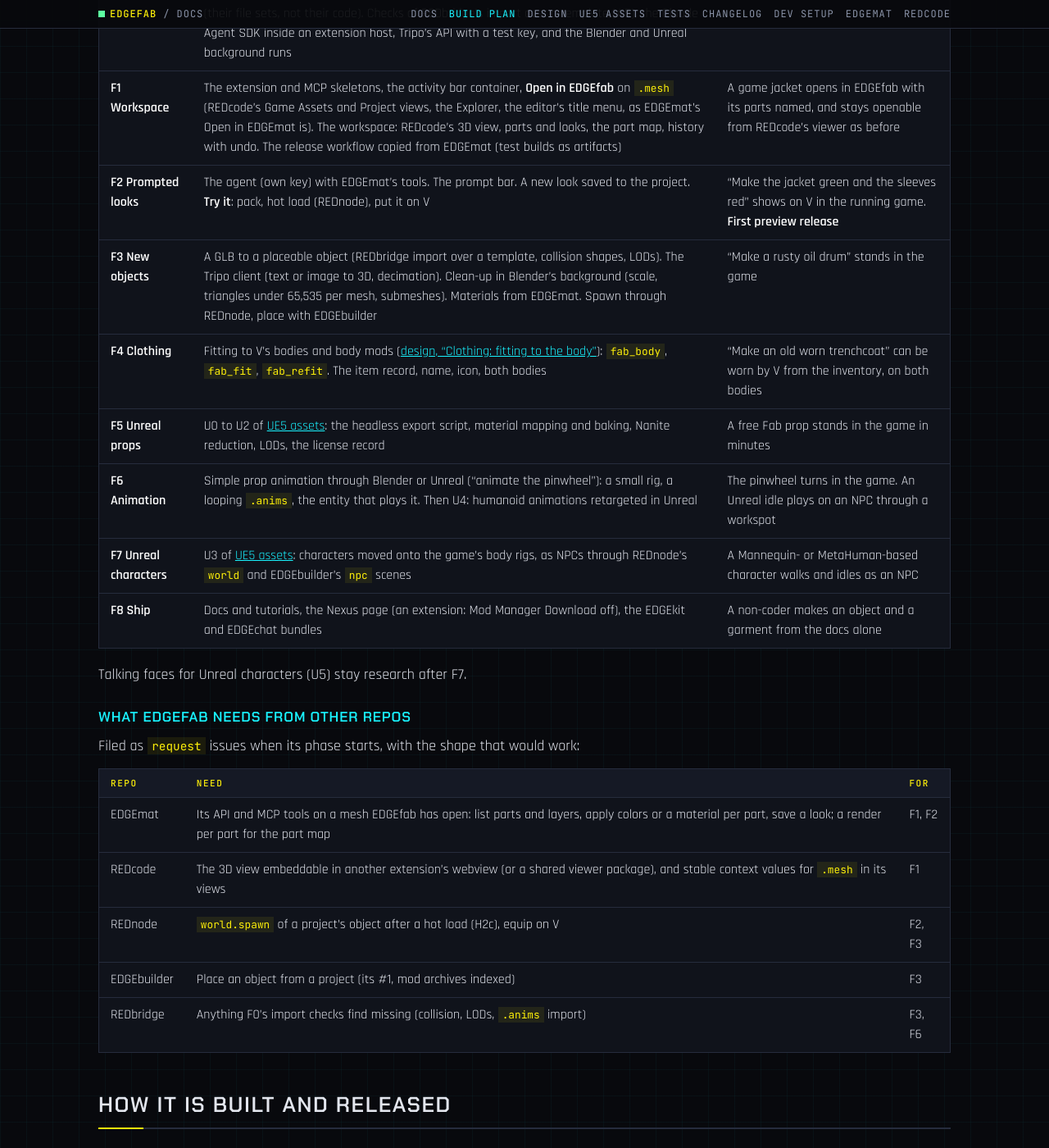
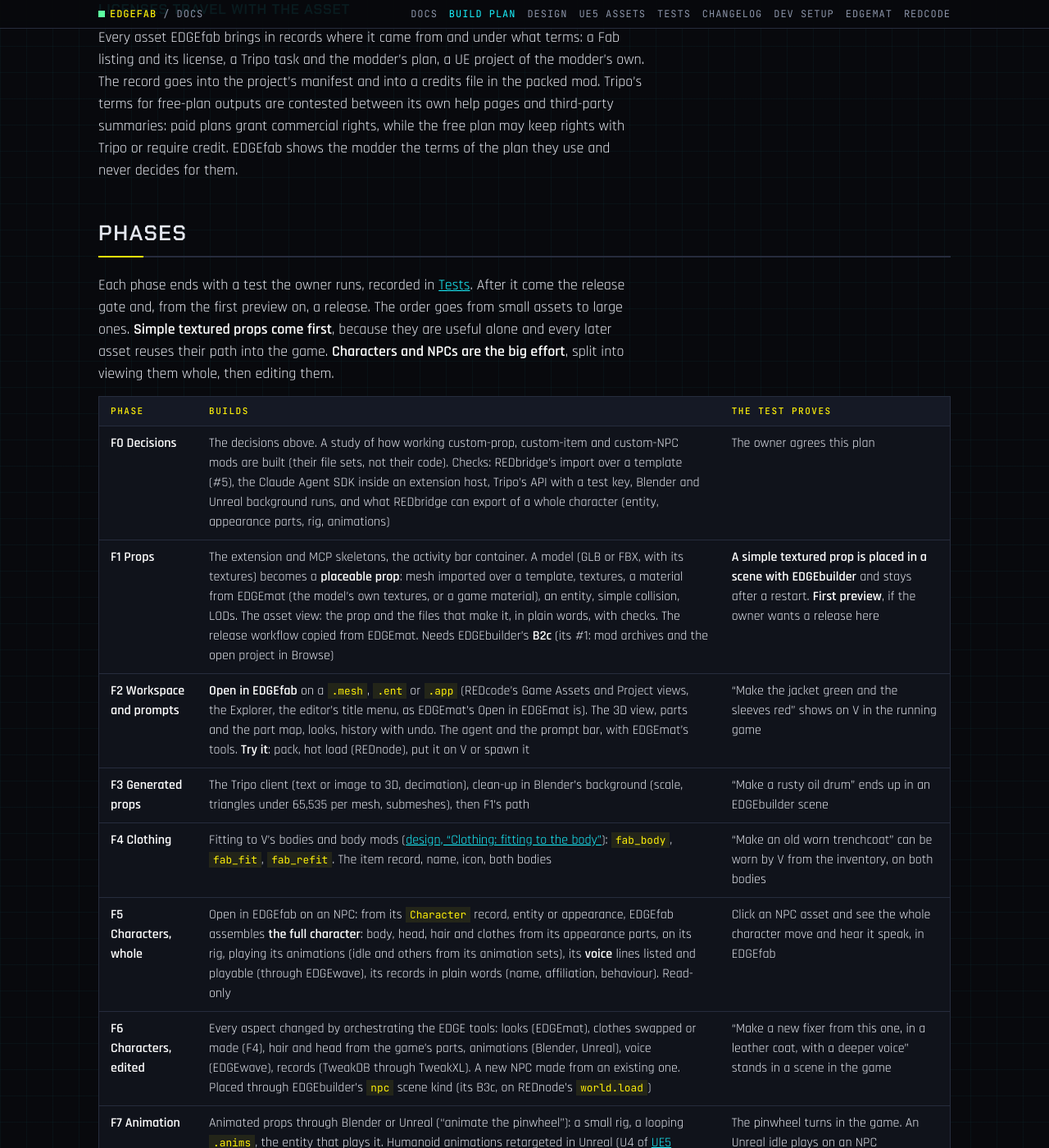
Before and after one commit to Edgemodders/EDGEfab, a Jekyll site: the page built from docs/plan.md, in a window 1280 px wide and 1400 px high, scrolled down 2856 px. Shown: the whole window at 82% size. Built offline with Jekyll 4.4.1, drawn with Linux system fonts in a browser that asks for light colours; some of the changed text lies outside the part shown.

Commit message:
Plan: a full-spectrum fabricator; props first, then whole characters and NPCs
The owner, 2026-10-25: EDGEfab is not a mesh editor; its goal is the whole game asset
(props, clothing, characters, NPCs with materials, rigs, animations, voice, records).
F1 is now simple textured props placed with EDGEbuilder (its B2c, #1). F5 views a whole
NPC (clothes, animation, voice), F6 edits every aspect through the EDGE tools. F0 to F9.

Co-Authored-By: Claude Opus 5.5 <noreply@anthropic.com>

````diff
--- a/docs/plan.md
+++ b/docs/plan.md
@@ -10,50 +10,59 @@ title: Build plan
 
 The owner, 2026-10-25:
 
-> EDGEfab will connect to various MCP servers like Blender and UE to do meshwork, and the ultimate goal is to prompt new mesh-based assets. It can connect to an AI service for text to mesh like Tripo. `.mesh` objects still open REDcode's 3D viewer when clicked, but the right-click menu adds **Open in EDGEfab**, where changes to the mesh and its materials are made in one place, by prompts.
+> EDGEfab is not a mesh editor the way Blender is. It is a **full-spectrum fabricator**: it can load a mesh and do things with it, but its goal is the **game asset**. So clothing, props, characters, NPCs and everything that goes with them. It connects to MCP servers like Blender's and Unreal's for meshwork, and to AI services like Tripo for text to mesh; the ultimate goal is to prompt new assets. `.mesh` files still open REDcode's 3D viewer when clicked, and the right-click menu adds **Open in EDGEfab**, where an asset is changed in one place, by prompts.
+
+| The unit of work | What it includes | |
+|---|---|---|
+| A **prop** | Mesh, materials and looks, entity, collision, LODs; placed in a scene by EDGEbuilder | First |
+| A piece of **clothing** | A mesh per body, looks, item record, name, icon, layering | |
+| A **character or NPC** | Body, head, hair, clothes (its appearances), rig and animations, voice, its records (who it is, how it behaves), where it stands | The big one |
+
+Blender, Unreal, Tripo and EDGEmat are tools EDGEfab orchestrates. EDGEfab itself owns the asset: what it is made of, that its files agree, and getting it into the game.
 
 | The modder says | EDGEfab sends it to | What comes back |
 |---|---|---|
-| "Make the jacket green and the sleeves red" | **EDGEmat** (colors, `mat_apply`), on the parts named "jacket" and "sleeves" | A new look on the same mesh |
+| "Make the jacket green and the sleeves red" | **EDGEmat** (colors, `mat_apply`), on the parts named "jacket" and "sleeves" | A new look on the same garment |
 | "Make an old worn trenchcoat" | **Tripo** (text to 3D), then EDGEfab's Blender steps (clean, fit to V's bodies, weights), then **EDGEmat** (a worn material) | A new garment V can wear |
 | "Animate the pinwheel" | **Blender** or **Unreal Engine** (a looping clip on a small rig) | An animated prop |
-| "Bring in this Fab prop" | **Unreal Engine** (export, bake), then Blender, then REDbridge | A placeable object ([UE5 assets](ue-assets.html)) |
+| "Give this NPC a deeper voice and a leather coat" | **EDGEwave** for the voice, EDGEfab's clothing for the coat | The same NPC, changed |
+| "Bring in this Fab prop" | **Unreal Engine** (export, bake), then Blender, then REDbridge | A placeable prop ([UE5 assets](ue-assets.html)) |
 
-The long-term goal is to bring free and royalty-free Unreal Engine assets into the game, and in the end to prompt new mesh-based assets from nothing.
+The long-term goals: bring free and royalty-free Unreal Engine assets into the game, and prompt new assets from nothing.
 
 ## What changes in the design
 
-Draft 0.1 said "EDGEfab does not connect to Blender: the assistant connects to both servers". The vision changes that. **EDGEfab becomes the place where the modder prompts**, so it needs its own agent that connects to the other servers as their client. Its MCP server stays, so Claude Code and REDagent can still drive everything from outside.
+Draft 0.1 said "EDGEfab does not connect to Blender: the assistant connects to both servers". The vision changes that. **EDGEfab becomes the place where the modder works on an asset by prompts**, so it needs its own agent that connects to the other servers as their client. Its MCP server stays, so Claude Code and REDagent can still drive everything from outside.
 
 ```
-                       ┌───────────────────────── EDGEfab (VS Code) ─────────────────────────┐
- right-click a .mesh ─►│  Workspace: 3D view · parts · looks · history · prompt bar          │
-                       │                    │                                                 │
-                       │                 the agent  (Claude Agent SDK, the modder's own key) │
-                       └────────┬───────────┬───────────┬───────────┬───────────┬────────────┘
-                          MCP client   MCP client   own client   MCP client   MCP client
-                                │           │           │           │           │
-                             EDGEmat     REDcode      Tripo      Blender     Unreal MCP
-                            materials   files, pack  text→mesh   (opt-in)   (opt-in, UE 5.8)
-                                │           │                       │           │
-                                └── REDbridge (game files) ─────────┴── EDGEfab's own background
-                                                                        scripts (blender --background,
-                                                                        UnrealEditor-Cmd)
+                         ┌──────────────────────────── EDGEfab (VS Code) ─────────────────────────────┐
+ Open in EDGEfab on a ──►│  The asset: 3D view (body, clothes, animation) · parts · looks · voice ·   │
+ .mesh, .ent, .app or    │  records · files that make it · checks · history · prompt bar              │
+ a Character/Item record │                          │                                                 │
+                         │                       the agent  (Claude Agent SDK, the modder's own key)  │
+                         └──┬─────────┬─────────┬─────────┬─────────┬─────────┬─────────┬────────────┘
+                         EDGEmat   EDGEwave   REDcode    Tripo    Blender   Unreal    REDnode, EDGEbuilder
+                        materials   voice   files, pack text→mesh (opt-in) (opt-in)  try it, place it
+                            │                   │                    │        │
+                            └──── REDbridge (game files) ────────────┴────────┴── EDGEfab's own background
+                                                                                   scripts (blender --background,
+                                                                                   UnrealEditor-Cmd)
  EDGEfab's own MCP server ◄── Claude Code, REDagent (the same tools, from outside)
 ```
 
 | Decision for F0 | Recommendation | Why |
 |---|---|---|
+| What EDGEfab opens | **A game asset**, reached from any of its files: a `.mesh`, `.ent` or `.app`, or a TweakDB `Character` or `Items` record. EDGEfab finds the rest of the asset from there | The asset is the unit, not the file |
 | The agent inside EDGEfab | **Claude Agent SDK, with the modder's own Anthropic API key**, as REDagent decided | Anthropic doesn't allow claude.ai login in third-party products. The SDK connects to MCP servers over stdio and HTTP. Whether it packages cleanly inside a VS Code extension is unverified |
 | Without a key | Everything still works by hand (buttons and fields), and Claude Code can drive it through EDGEfab's MCP server | AI stays optional, as in every EDGE tool |
 | Two layers for Blender, and the same for Unreal | **Fixed steps run by EDGEfab's own scripts** in the background (`blender --background`, `UnrealEditor-Cmd -run=pythonscript`). Free-form work goes through the opt-in Blender MCP or Unreal MCP servers | The fixed steps are safe and give the same result every time. Free-form steps are where an AI writes code, so the modder opts in |
 | Tripo | **EDGEfab's own client for Tripo's REST API**, with the modder's own key, the same way EDGEmat calls its image services | Tripo has no official MCP server (community ones exist). The REST API covers text and image to 3D, decimation, texturing and rigging. One client is easier to guard than a third-party server |
 | Other text-to-mesh services | Later, behind the same interface (Meshy, Hunyuan3D, Rodin) | One service first |
-| Open in EDGEfab beside Open in EDGEmat | Both stay: EDGEmat for editing a material by hand, EDGEfab for the prompt workspace that calls EDGEmat | To confirm with the owner |
+| Open in EDGEfab beside Open in EDGEmat | Both stay: EDGEmat for editing a material by hand, EDGEfab for the whole asset, which calls EDGEmat | To confirm with the owner |
 
 ### Words to parts
 
-"The sleeves" must name something EDGEfab can change. On a game garment, a part is a **submesh** or a **mask layer** in its multilayered material (EDGEmat already maps layers). EDGEfab keeps a **part map** per mesh: names for its submeshes and mask layers. The map is made once by rendering each part highlighted, asking the model to name it, and letting the modder correct the names. It is stored with the project. The agent then resolves "sleeves" through the map, never by guessing. If no part matches, it asks.
+"The sleeves" must name something EDGEfab can change. On a game asset a part is a **submesh**, a **mask layer** in a multilayered material (EDGEmat already maps layers), or, on a character, an **appearance part** (head, torso, legs, a garment). EDGEfab keeps a **part map** per asset: plain names for those parts. The map is made once by rendering each part highlighted, asking the model to name it, and letting the modder correct the names. It is stored with the project. The agent then resolves "sleeves" through the map, never by guessing. If no part matches, it asks.
 
 ### Licenses travel with the asset
 
@@ -61,21 +70,22 @@ Every asset EDGEfab brings in records where it came from and under what terms: a
 
 ## Phases
 
-Each phase ends with a test the owner runs, recorded in [Tests](testing.html). After it come the release gate and, from the first preview on, a release. **Objects come before clothing, and both before Unreal**, because each builds on the one before it.
+Each phase ends with a test the owner runs, recorded in [Tests](testing.html). After it come the release gate and, from the first preview on, a release. The order goes from small assets to large ones. **Simple textured props come first**, because they are useful alone and every later asset reuses their path into the game. **Characters and NPCs are the big effort**, split into viewing them whole, then editing them.
 
 | Phase | Builds | The test proves |
 |---|---|---|
-| **F0 Decisions** | The decisions above. A study of how working custom-item and custom-object mods are built (their file sets, not their code). Checks of REDbridge's import over a template (#5), the Claude Agent SDK inside an extension host, Tripo's API with a test key, and the Blender and Unreal background runs | The owner agrees this plan |
-| **F1 Workspace** | The extension and MCP skeletons, the activity bar container, **Open in EDGEfab** on `.mesh` (REDcode's Game Assets and Project views, the Explorer, the editor's title menu, as EDGEmat's Open in EDGEmat is). The workspace: REDcode's 3D view, parts and looks, the part map, history with undo. The release workflow copied from EDGEmat (test builds as artifacts) | A game jacket opens in EDGEfab with its parts named, and stays openable from REDcode's viewer as before |
-| **F2 Prompted looks** | The agent (own key) with EDGEmat's tools. The prompt bar. A new look saved to the project. **Try it**: pack, hot load (REDnode), put it on V | "Make the jacket green and the sleeves red" shows on V in the running game. **First preview release** |
-| **F3 New objects** | A GLB to a placeable object (REDbridge import over a template, collision shapes, LODs). The Tripo client (text or image to 3D, decimation). Clean-up in Blender's background (scale, triangles under 65,535 per mesh, submeshes). Materials from EDGEmat. Spawn through REDnode, place with EDGEbuilder | "Make a rusty oil drum" stands in the game |
+| **F0 Decisions** | The decisions above. A study of how working custom-prop, custom-item and custom-NPC mods are built (their file sets, not their code). Checks: REDbridge's import over a template (#5), the Claude Agent SDK inside an extension host, Tripo's API with a test key, Blender and Unreal background runs, and what REDbridge can export of a whole character (entity, appearance parts, rig, animations) | The owner agrees this plan |
+| **F1 Props** | The extension and MCP skeletons, the activity bar container. A model (GLB or FBX, with its textures) becomes a **placeable prop**: mesh imported over a template, textures, a material from EDGEmat (the model's own textures, or a game material), an entity, simple collision, LODs. The asset view: the prop and the files that make it, in plain words, with checks. The release workflow copied from EDGEmat. Needs EDGEbuilder's **B2c** (its #1: mod archives and the open project in Browse) | **A simple textured prop is placed in a scene with EDGEbuilder** and stays after a restart. **First preview**, if the owner wants a release here |
+| **F2 Workspace and prompts** | **Open in EDGEfab** on a `.mesh`, `.ent` or `.app` (REDcode's Game Assets and Project views, the Explorer, the editor's title menu, as EDGEmat's Open in EDGEmat is). The 3D view, parts and the part map, looks, history with undo. The agent and the prompt bar, with EDGEmat's tools. **Try it**: pack, hot load (REDnode), put it on V or spawn it | "Make the jacket green and the sleeves red" shows on V in the running game |
+| **F3 Generated props** | The Tripo client (text or image to 3D, decimation), clean-up in Blender's background (scale, triangles under 65,535 per mesh, submeshes), then F1's path | "Make a rusty oil drum" ends up in an EDGEbuilder scene |
 | **F4 Clothing** | Fitting to V's bodies and body mods ([design, "Clothing: fitting to the body"](design.html#clothing-fitting-to-the-body)): `fab_body`, `fab_fit`, `fab_refit`. The item record, name, icon, both bodies | "Make an old worn trenchcoat" can be worn by V from the inventory, on both bodies |
-| **F5 Unreal props** | U0 to U2 of [UE5 assets](ue-assets.html): the headless export script, material mapping and baking, Nanite reduction, LODs, the license record | A free Fab prop stands in the game in minutes |
-| **F6 Animation** | Simple prop animation through Blender or Unreal ("animate the pinwheel"): a small rig, a looping `.anims`, the entity that plays it. Then U4: humanoid animations retargeted in Unreal | The pinwheel turns in the game. An Unreal idle plays on an NPC through a workspot |
-| **F7 Unreal characters** | U3 of [UE5 assets](ue-assets.html): characters moved onto the game's body rigs, as NPCs through REDnode's `world` and EDGEbuilder's `npc` scenes | A Mannequin- or MetaHuman-based character walks and idles as an NPC |
-| **F8 Ship** | Docs and tutorials, the Nexus page (an extension: Mod Manager Download off), the EDGEkit and EDGEchat bundles | A non-coder makes an object and a garment from the docs alone |
+| **F5 Characters, whole** | Open in EDGEfab on an NPC: from its `Character` record, entity or appearance, EDGEfab assembles **the full character**: body, head, hair and clothes from its appearance parts, on its rig, playing its animations (idle and others from its animation sets), its **voice** lines listed and playable (through EDGEwave), its records in plain words (name, affiliation, behaviour). Read-only | Click an NPC asset and see the whole character move and hear it speak, in EDGEfab |
+| **F6 Characters, edited** | Every aspect changed by orchestrating the EDGE tools: looks (EDGEmat), clothes swapped or made (F4), hair and head from the game's parts, animations (Blender, Unreal), voice (EDGEwave), records (TweakDB through TweakXL). A new NPC made from an existing one. Placed through EDGEbuilder's `npc` scene kind (its B3c, on REDnode's `world.load`) | "Make a new fixer from this one, in a leather coat, with a deeper voice" stands in a scene in the game |
+| **F7 Animation** | Animated props through Blender or Unreal ("animate the pinwheel"): a small rig, a looping `.anims`, the entity that plays it. Humanoid animations retargeted in Unreal (U4 of [UE5 assets](ue-assets.html)), played through workspots | The pinwheel turns in the game. An Unreal idle plays on an NPC |
+| **F8 Unreal assets** | U1 to U3 of [UE5 assets](ue-assets.html): the headless export script, material mapping and baking, Nanite reduction, the license record (props, through F1's path), then characters moved onto the game's body rigs (through F5 and F6's path) | A free Fab prop stands in a scene in minutes. A Mannequin- or MetaHuman-based character walks and idles as an NPC |
+| **F9 Ship** | Docs and tutorials, the Nexus page (an extension: Mod Manager Download off), the EDGEkit and EDGEchat bundles | A non-coder makes a prop, a garment and an NPC from the docs alone |
 
-Talking faces for Unreal characters (U5) stay research after F7.
+Talking faces for Unreal characters (U5) stay research. F8's props can move up right after F1 if the owner wants Unreal sooner, since they reuse F1's path.
 
 ### What EDGEfab needs from other repos
 
@@ -83,11 +93,13 @@ Filed as `request` issues when its phase starts, with the shape that would work:
 
 | Repo | Need | For |
 |---|---|---|
-| EDGEmat | Its API and MCP tools on a mesh EDGEfab has open: list parts and layers, apply colors or a material per part, save a look; a render per part for the part map | F1, F2 |
-| REDcode | The 3D view embeddable in another extension's webview (or a shared viewer package), and stable context values for `.mesh` in its views | F1 |
-| REDnode | `world.spawn` of a project's object after a hot load (H2c), equip on V | F2, F3 |
-| EDGEbuilder | Place an object from a project (its #1, mod archives indexed) | F3 |
-| REDbridge | Anything F0's import checks find missing (collision, LODs, `.anims` import) | F3, F6 |
+| EDGEbuilder | Its B2c: Browse indexes mod archives and the open project, so EDGEfab's props can be placed (its #1, open since 2026-10-16) | F1 |
+| EDGEmat | Its API and MCP tools on an asset EDGEfab has open: list parts and layers, apply colors or a material per part, save a look; a render per part for the part map | F1, F2 |
+| REDcode | The 3D view embeddable in another extension's webview (or a shared viewer package), with several meshes on one rig and animation playback; stable context values for `.mesh`, `.ent` and `.app` in its views | F2, F5 |
+| REDbridge | Export of a whole character: an entity's or appearance's parts, with the rig and animation sets, to GLB. Anything F0's checks find missing (collision, LODs, `.anims` import) | F1, F5, F7 |
+| EDGEwave | A character's voice lines: list them, play them, and replace them in a voice the modder chooses | F5, F6 |
+| REDnode | `world.spawn` and `world.load` of a project's prop or NPC after a hot load (H2c), equip on V | F2, F6 |
+| EDGEbuilder | Its B3c: the `npc` scene kind | F6 |
 
 ## How it is built and released
 
@@ -99,3 +111,4 @@ The same conventions as EDGEmat, so the family stays one pattern: a changelog ([
 - Tripo on commercial use: [its guide](https://www.tripo3d.ai/help/privacy-policy/how-to-use-tripo-models-commercially) and [its help page](https://www.tripo3d.ai/help/privacy-policy/can-i-use-models-commercially), which differ on the free plan.
 - Community Tripo MCP servers: [tripo-ai-mcp-server](https://glama.ai/mcp/servers/@pasie15/tripo-ai-mcp-server), [trident-mcp](https://glama.ai/mcp/servers/mordor-forge/trident-mcp).
 - [Unreal MCP in Unreal Editor](https://dev.epicgames.com/documentation/unreal-engine/unreal-mcp-in-unreal-editor?lang=en-US) (Epic, UE 5.8).
+- [EDGEbuilder design](https://edgemodders.github.io/EDGEbuilder/design.html): B2c Mod assets, B3c NPCs and scenes.
````
Also changed, not shown: CLAUDE.md (+1 -1 lines), docs/design.md (+1 -1 lines), docs/index.md (+10 -9 lines), docs/ue-assets.md (+2 -2 lines), README.md.
